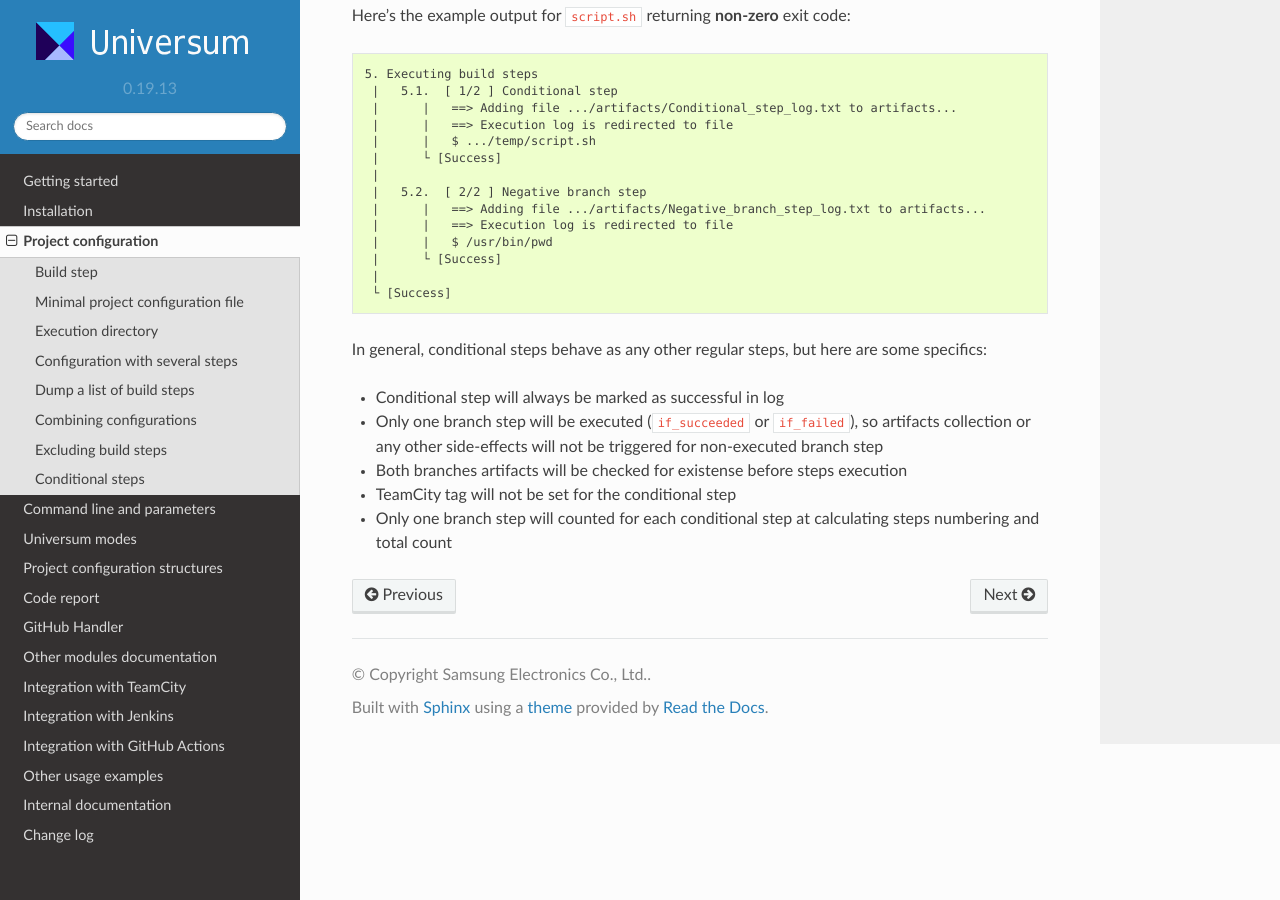
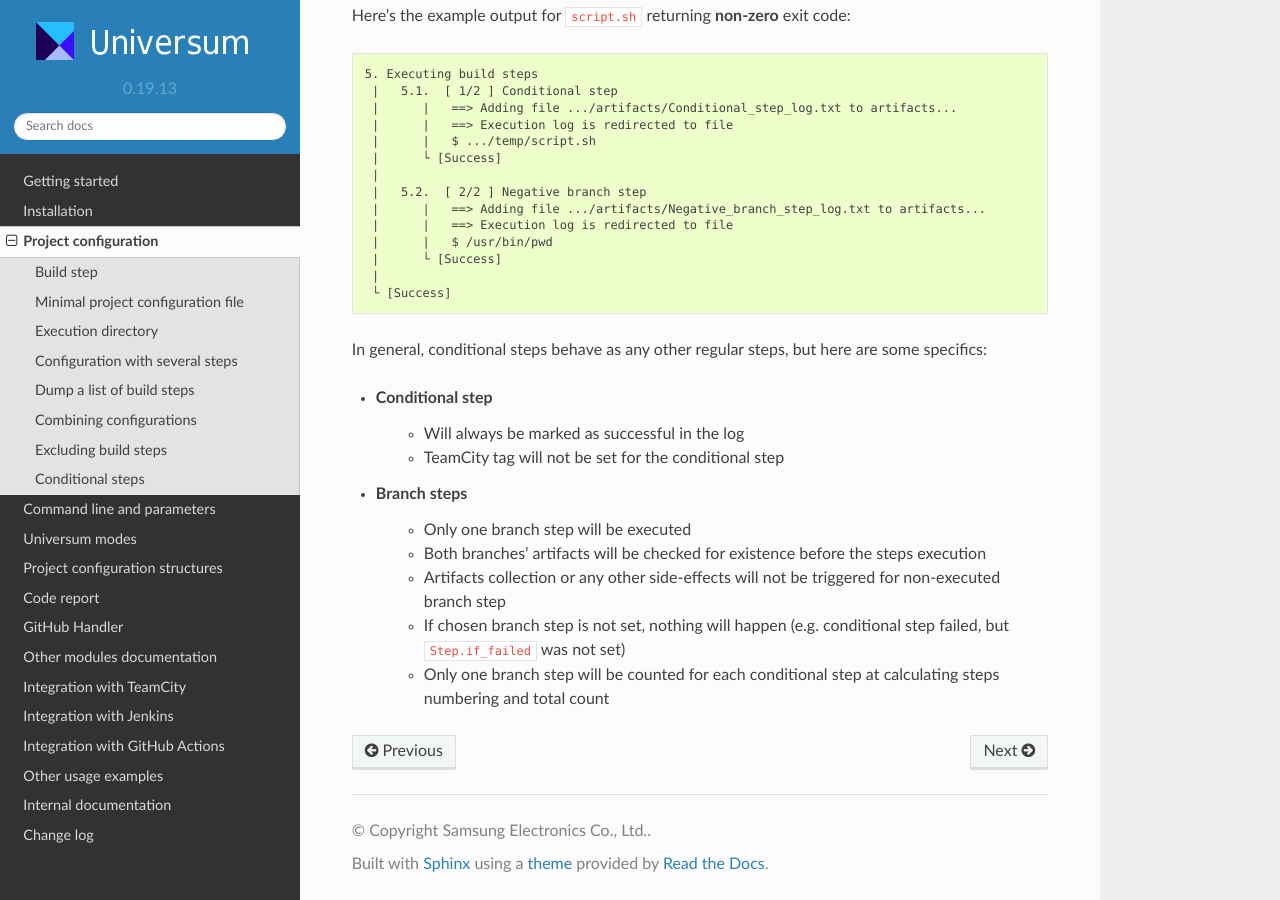
Before and after one commit to Samsung/Universum, a Sphinx documentation site: the page built from doc/configuring.rst, in a window 1280 px wide and 900 px high, scrolled down 9113 px. Built offline with Sphinx 7.4.7 and the Read the Docs theme 2.0.0, drawn with Linux system fonts in a browser that asks for light colours.

Commit message:
reorganize 'specifics' section

```diff
--- a/doc/configuring.rst
+++ b/doc/configuring.rst
@@ -498,9 +498,12 @@ Here's the example output for ``script.sh`` returning **non-zero** exit code:
 
 In general, conditional steps behave as any other regular steps, but here are some specifics:
 
-* Conditional step will always be marked as successful in log
-* Only one branch step will be executed (``if_succeeded`` or ``if_failed``), so artifacts collection or any other
-  side-effects will not be triggered for non-executed branch step
-* Both branches artifacts will be checked for existense before steps execution
-* TeamCity tag will not be set for the conditional step
-* Only one branch step will counted for each conditional step at calculating steps numbering and total count
+* Conditional step
+    * Will always be marked as successful in the log
+    * TeamCity tag will not be set for the conditional step
+* Branch steps
+    * Only one branch step will be executed
+    * Both branches' artifacts will be checked for existence before the steps execution
+    * Artifacts collection or any other side-effects will not be triggered for non-executed branch step
+    * If chosen branch step is not set, nothing will happen (e.g. conditional step failed, but ``Step.if_failed`` was not set)
+    * Only one branch step will be counted for each conditional step at calculating steps numbering and total count
```
